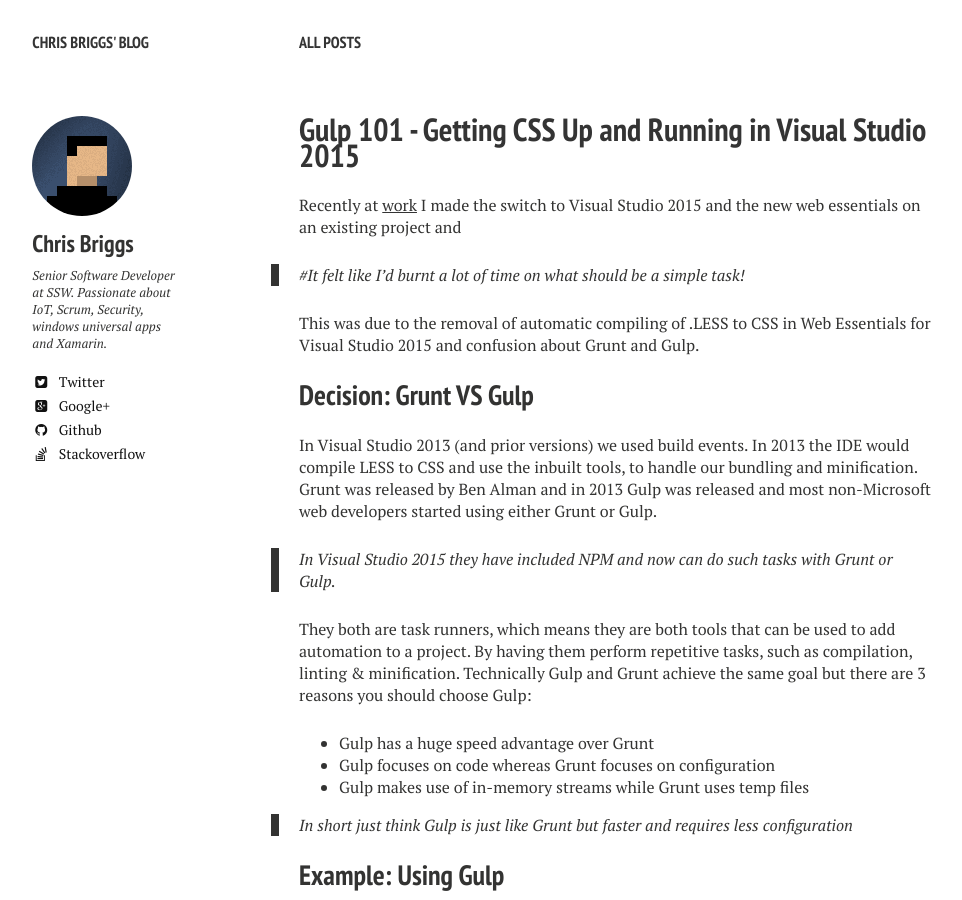
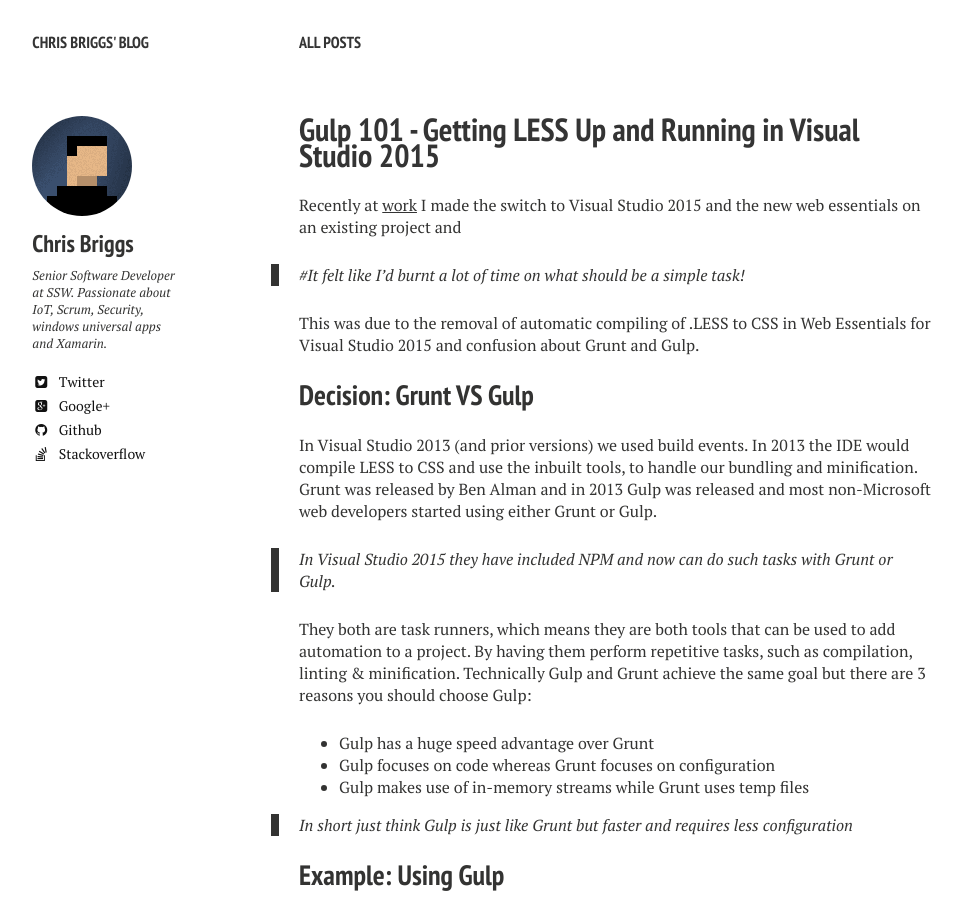
Before and after one commit to Briggsc28/briggsc28.github.io, a Jekyll site: the page built from _posts/2015-05-18-Gulp-101-CSS-all-the-LESS.md, in a window 1280 px wide and 900 px high. Shown: the whole window, without its empty margins (21-983 px from the left). Built offline with Jekyll 4.4.1, drawn with Linux system fonts in a browser that asks for light colours; nearby versions of some CDN libraries; some of the changed text lies outside the part shown.

Commit message:
title change

```diff
--- a/_posts/2015-05-18-Gulp-101-CSS-all-the-LESS.md
+++ b/_posts/2015-05-18-Gulp-101-CSS-all-the-LESS.md
@@ -1,6 +1,6 @@
 ---
 layout: post
-title: Gulp 101 - Getting CSS Up and Running in Visual Studio 2015
+title: Gulp 101 - Getting LESS Up and Running in Visual Studio 2015
 excerpt: "How to use Gulp to compile all LESS files to CSS automatically."
 modified: 2015-05-19
 tags: [Visual Studio 2015, LESS, CSS, Gulp, Grunt ]
@@ -81,6 +81,4 @@
 
 That was not so easy, but the pain will be worth it long term because now you can take full advantage of being able to automate trivial tasks with Gulp. For more information, you should check out this great post on [bundling and minification by Jeffrey Fritz](http://www.jeffreyfritz.com/2015/05/where-did-my-asp-net-bundles-go-in-asp-net-5/).
 
-<BR>
-
 Feel free to tweet me comments, feedback or questions to [@ChrisBriggsy](https://twitter.com/ChrisBriggsy).
```
